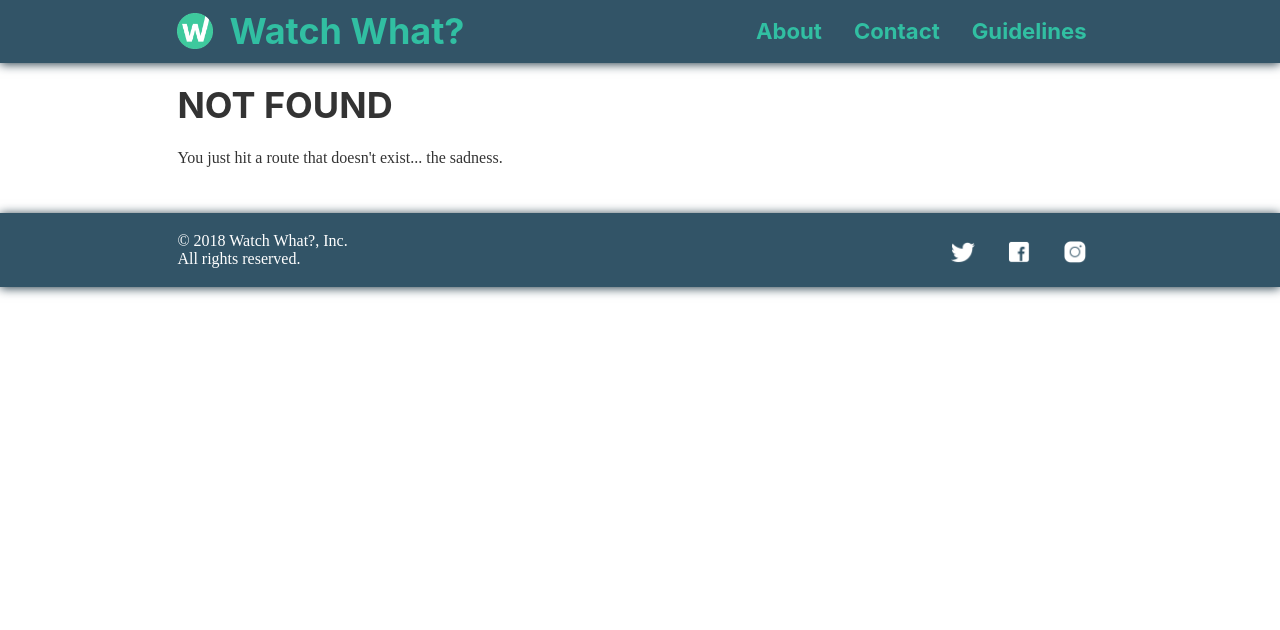
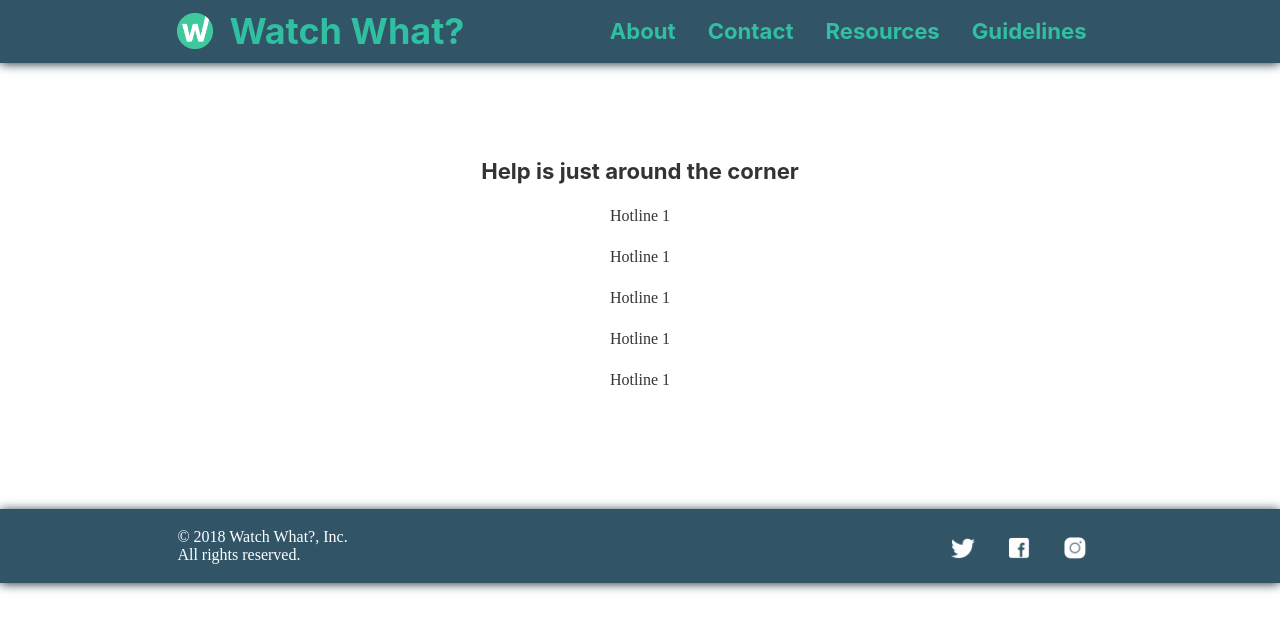
Before and after one commit to danie1h/watch-what, a Gatsby site: page /resources in a window 1280 px wide. Before the commit this address had no page. Built offline with nearby package versions, Linux system fonts and the light colour scheme; Gatsby itself is replaced by a stand-in of ours.

Commit message:
create generic resources page

```diff
--- a/src/components/header.js
+++ b/src/components/header.js
@@ -95,6 +95,23 @@ const Header = ({ siteTitle }) => (
           </h3>
         </Link>
         <Link
+          to="/resources/"
+          style={{
+            color: 'hsl(168, 59%, 47%)',
+            textDecoration: 'none',
+          }}
+        >
+          <h3
+            className="nav-item"
+            style={{
+              margin: 'auto',
+              padding: '1rem',
+            }}
+          >
+            Resources
+          </h3>
+        </Link>
+        <Link
           to="/guidelines/"
           style={{
             color: 'hsl(168, 59%, 47%)',
--- /dev/null
+++ b/src/pages/resources.js
@@ -0,0 +1,29 @@
+import React from 'react'
+
+import Layout from '../components/layout'
+
+const ResourcesPage = () => (
+  <Layout>
+    <div className="resources-container">
+      <div
+        id="hotlines-container"
+        style={{
+          minHeight: '50vh',
+          display: 'flex',
+          flexDirection: 'column',
+          justifyContent: 'center',
+          alignItems: 'center',
+        }}
+      >
+        <h3>Help is just around the corner</h3>
+        <p>Hotline 1</p>
+        <p>Hotline 1</p>
+        <p>Hotline 1</p>
+        <p>Hotline 1</p>
+        <p>Hotline 1</p>
+      </div>
+    </div>
+  </Layout>
+)
+
+export default ResourcesPage
```
